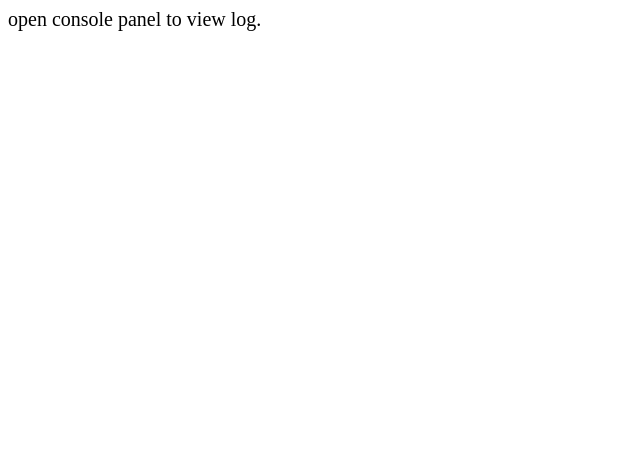
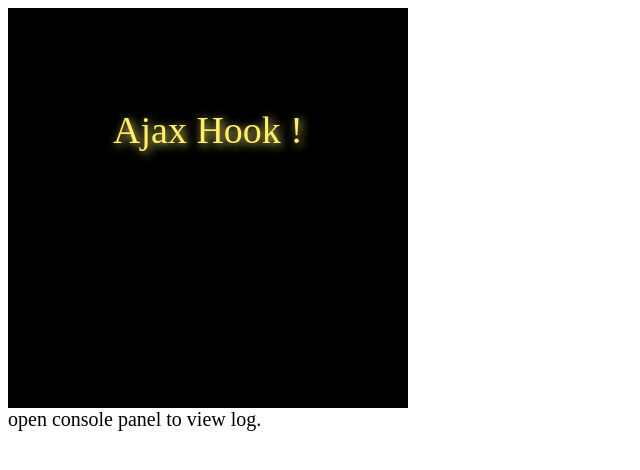
Before and after one commit to wendux/fly, a plain HTML site: page demo.html in a window 1280 px wide. Shown: the whole page, without its empty margins (0-640 px from the left). Drawn offline with nearby package versions, Linux system fonts and the light colour scheme.

Commit message:
complete document

```diff
--- a/demo.html
+++ b/demo.html
@@ -18,6 +18,9 @@
     }
 </style>
 <body>
+<div style="background: #000; font-size: 38px; color: #ffef68; text-shadow: 2px 2px 10px #ffef68; width: 400px; height: 400px; text-align: center">
+   <div style="padding-top: 100px"> Ajax Hook !</div>
+</div>
 open console panel to view log.
 <script>
 
```
Also changed, not shown: README.md.
